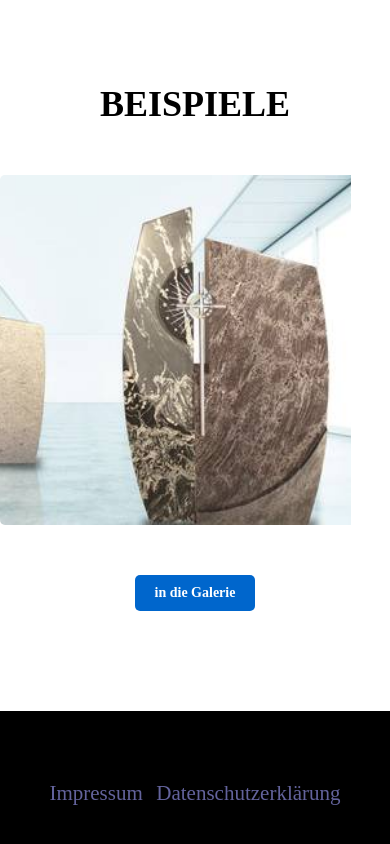
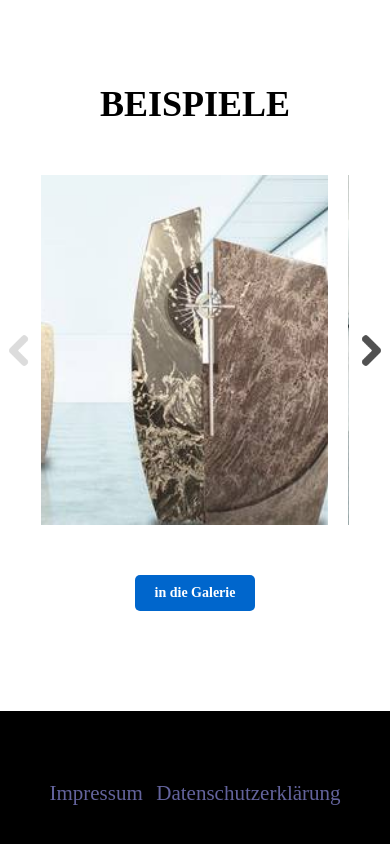
Before and after one commit to olegkondrashov/steinmetzbeyer, a plain HTML site: page index.html in a window 390 px wide. Shown: the part 1393-2237 px from the top of the page. Drawn offline with nearby package versions, Linux system fonts and the light colour scheme; files that its build step writes are made by us from their sources.

Commit message:
changed style for angebot-pdf and added arrows to sliders

```diff
--- a/angebot.html
+++ b/angebot.html
@@ -5,6 +5,7 @@
     <meta name="viewport" content="width=device-width, initial-scale=1.0">
     <title>Document</title>
     <link rel="stylesheet" href="/styles.css">
+    <link rel="stylesheet" href="/src/css/angebot.styles.css">
 </head>
 <body>
     <header class="header">
@@ -42,8 +43,7 @@
 
     <section class="section angebot">
         <h3>Das besondere Angebot</h3>
-        <embed src="/src/files/Flyer_Beyer.pdf" width="800" height="1200"
- type="application/pdf">
+        <embed class="angebot-pdf" src="/src/files/Flyer_Beyer.pdf" type="application/pdf">
     </section>
 
     <footer class="footer">
--- a/src/scripts/slick-slider.js
+++ b/src/scripts/slick-slider.js
@@ -1,5 +1,23 @@
 
-$(document).ready(function(){
+$(document).ready(function () {
+  //main
+  $('.slider-wrapper').slick({
+    infinite: false,
+    centerPadding: '0',
+    slidesToShow: 3,
+    responsive: [
+      {
+        breakpoint: 769,
+        settings: {
+          arrows: true,
+          centerPadding: '40px',
+          slidesToShow: 1
+        }
+      },
+    ]
+  });
+
+  //leistungen
   $('.slider-wrapper-leistungen').slick({
     infinite: false,
     slidesToShow: 3,
@@ -7,7 +25,7 @@ $(document).ready(function(){
       {
         breakpoint: 769,
         settings: {
-              arrows: false,
+          arrows: true,
           centerPadding: '40px',
           slidesToShow: 1
         }
@@ -15,6 +33,7 @@ $(document).ready(function(){
     ]
   });
 
+  //leistungen-materialien
   $('.gallery-grid').slick({
     infinite: false,
     centerPadding: '0',
@@ -23,7 +42,7 @@ $(document).ready(function(){
       {
         breakpoint: 769,
         settings: {
-            arrows: false,
+          arrows: true,
           centerMode: true,
           centerPadding: '40px',
           slidesToShow: 1
@@ -31,21 +50,8 @@ $(document).ready(function(){
       },
     ]
   });
-  $('.slider-wrapper').slick({
-    infinite: false,
-    centerPadding: '0',
-    slidesToShow: 3,
-    responsive: [
-      {
-        breakpoint: 769,
-        settings: {
-          arrows: false,
-          centerPadding: '40px',
-          slidesToShow: 1
-        }
-      },
-    ]
-});
+
+  //Galerie
   $('.block').slick({
     infinite: false,
     slidesToShow: 4,
@@ -53,7 +59,7 @@ $('.block').slick({
       {
         breakpoint: 769,
         settings: {
-        arrows: false,
+          arrows: true,
           centerPadding: '40px',
           slidesToShow: 1
         }
--- a/styles.css
+++ b/styles.css
@@ -248,15 +248,6 @@ a {
 
 
 
-
-.angebot {
-    text-align: center;
-    padding: 50px;
-}
-
-
-
-
 .about-us {
     display: flex;
     flex-wrap: wrap;
@@ -332,6 +323,9 @@ a {
 .footer-links a:first-child{
     padding-right: 10px;
 }
+
+
+
 
 
 
```
Also changed, not shown: src/css/angebot.styles.css (added, +22 -0 lines). Lines whose indentation alone changed are shown as unchanged.
